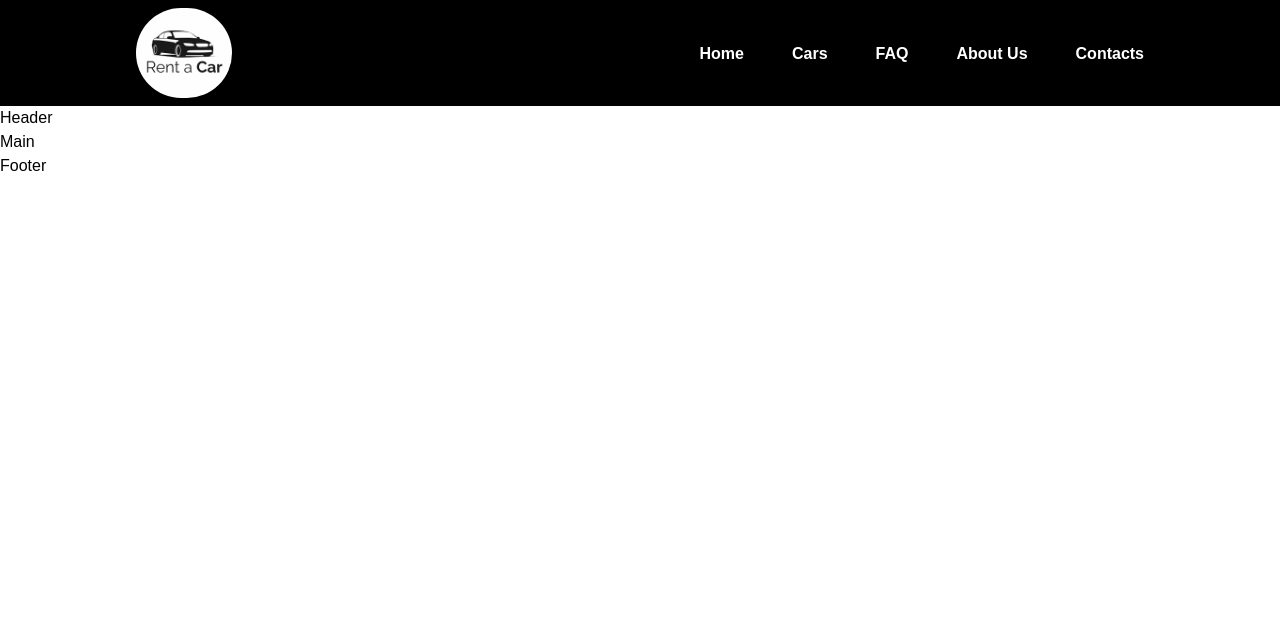
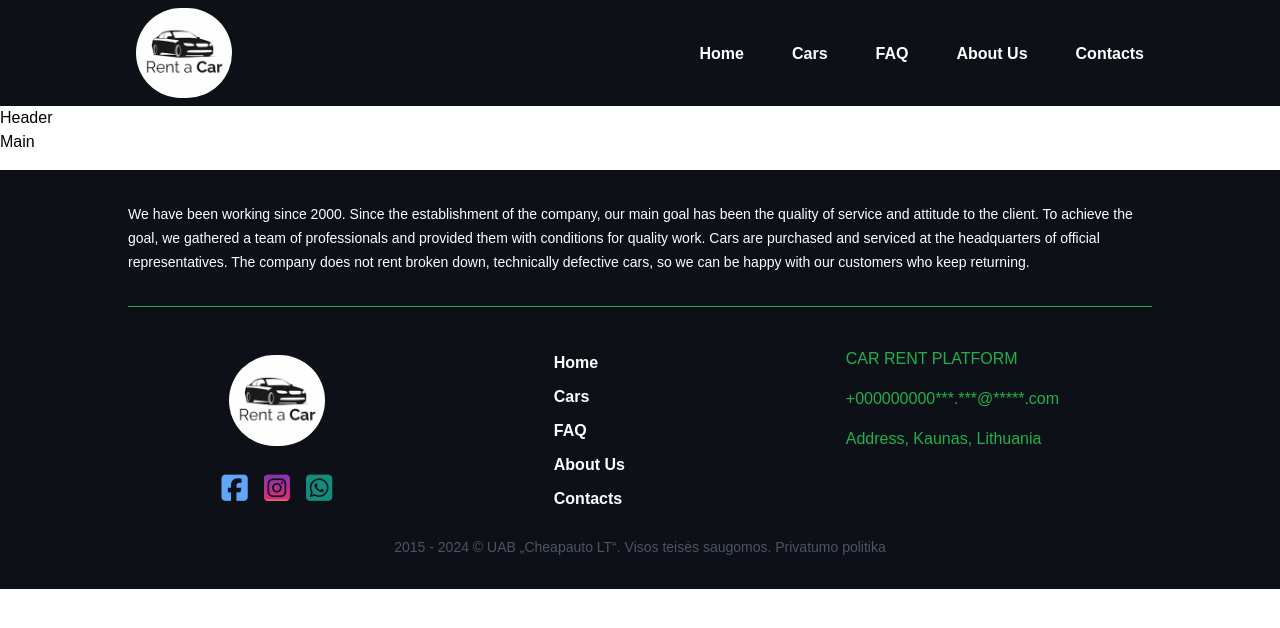
Before and after one commit to KestutisRuockus/portfolio, a React (Vite) app: page /carrentplatform in a window 1280 px wide. Shown: the top 628 px of the page. Built offline with nearby package versions, Linux system fonts and the light colour scheme.

Commit message:
Created Footer Component;

```diff
--- a/src/projects/CarRentPlatform/src/components/AboutUs/AboutUs.jsx
+++ b/src/projects/CarRentPlatform/src/components/AboutUs/AboutUs.jsx
@@ -4,7 +4,7 @@ import Footer from "../Footer/Footer";
 
 export default function aboutus() {
   return (
-    <div className="bg-white pb-4">
+    <div className="bg-white">
       <Navbar />
       <div className="flex flex-col sm:flex-row justify-center items-center gap-4 pt-4">
         <div className="sm:w-1/2 w-full">
--- a/src/projects/CarRentPlatform/src/components/Contacts/BiuroCard.jsx
+++ b/src/projects/CarRentPlatform/src/components/Contacts/BiuroCard.jsx
@@ -22,7 +22,7 @@ export default function Contacts() {
           <span className="font-medium">Email:</span>
           <p>
             <strong className="text-[#21B14C] cursor-pointer underline hover:text-black hover:no-underline transition-all duration-200">
-              +*********
+              ***.***@*****.com
             </strong>
           </p>
         </div>
--- a/src/projects/CarRentPlatform/src/components/Contacts/Contacts.jsx
+++ b/src/projects/CarRentPlatform/src/components/Contacts/Contacts.jsx
@@ -18,7 +18,7 @@ export default function Contacts() {
           <BiuroCard />
           <BiuroCard />
         </div>
-        <div className="w-1/3 max-[900px]:w-2/3 max-[900px]:w-full">
+        <div className="w-1/3 max-[900px]:w-full">
           <ContactUsForm />
         </div>
       </div>
--- a/src/projects/CarRentPlatform/src/components/Footer/Footer.jsx
+++ b/src/projects/CarRentPlatform/src/components/Footer/Footer.jsx
@@ -1,3 +1,78 @@
+import Logo from "../Logo/Logo";
+import { Link } from "react-router-dom";
+
 export default function Footer() {
-  return <div>Footer</div>;
+  const links = [
+    {
+      title: "Home",
+      url: "/carrentplatform",
+    },
+    {
+      title: "Cars",
+      url: "/carrentplatform/allcars",
+    },
+    {
+      title: "FAQ",
+      url: "/carrentplatform/faq",
+    },
+    {
+      title: "About Us",
+      url: "/carrentplatform/aboutus",
+    },
+    {
+      title: "Contacts",
+      url: "/carrentplatform/contacts",
+    },
+  ];
+
+  return (
+    <div className="min-h-[400px] flex flex-col justify-center items-center gap-6 bg-[#0D1017] text-white mt-4 py-8">
+      <div className="w-4/5 leading-6 text-sm border-b-[1px] border-[#21B14C] pb-8">
+        We have been working since 2000. Since the establishment of the company,
+        our main goal has been the quality of service and attitude to the
+        client. To achieve the goal, we gathered a team of professionals and
+        provided them with conditions for quality work. Cars are purchased and
+        serviced at the headquarters of official representatives. The company
+        does not rent broken down, technically defective cars, so we can be
+        happy with our customers who keep returning.
+      </div>
+      <div className="flex sm:flex-row flex-col sm:justify-evenly items-start sm:gap-0 gap-10 sm:pl-0 pl-[12%] w-full pt-4">
+        <div>
+          <Logo />
+          <div className="flex justify-center gap-4 mt-4">
+            <i className="fa-brands fa-square-facebook text-3xl text-blue-400 cursor-pointer hover:scale-125 transition-all duration-300"></i>
+            <i className="fa-brands fa-square-instagram text-3xl bg-gradient-to-b from-[#8134af] from-10% via-[#dd2a7b] via-80% to-[#feda77] to-90% text-transparent bg-clip-text cursor-pointer hover:scale-125 transition-all duration-300"></i>
+            <i className="fa-brands fa-square-whatsapp text-3xl text-[#128C7E] cursor-pointer hover:scale-125 transition-all duration-300"></i>
+          </div>
+        </div>
+        <div>
+          <ul className="flex flex-col gap-1">
+            {links.map((link) => (
+              <li
+                onClick={() => {
+                  window.scrollTo({ top: 0, behavior: "smooth" });
+                }}
+                className="text-xl hover:text-[#21B14C] hover:underline font-semibold cursor-pointer transition-all duration-200 text-nowrap list-none"
+                key={link.title}
+              >
+                <Link to={link.url}>{link.title}</Link>
+              </li>
+            ))}
+          </ul>
+        </div>
+        <div className="text-[#21B14C] flex flex-col gap-4">
+          <div>CAR RENT PLATFORM</div>
+          <div>
+            <span>+000000000</span>
+            <span>***.***@*****.com</span>
+          </div>
+          <div>Address, Kaunas, Lithuania</div>
+        </div>
+      </div>
+      <div className=" text-gray-600 text-xs sm:text-sm sm:px-0 px-6">
+        2015 - 2024 © UAB „Cheapauto LT“. Visos teisės saugomos. Privatumo
+        politika
+      </div>
+    </div>
+  );
 }
--- a/src/projects/CarRentPlatform/src/components/Navbar/Navbar.jsx
+++ b/src/projects/CarRentPlatform/src/components/Navbar/Navbar.jsx
@@ -29,11 +29,11 @@ export default function Navbar() {
   const [open, setOpen] = useState(false);
 
   return (
-    <div className=" bg-black">
+    <div className=" bg-[#0D1017]">
       <div className="w-4/5 m-auto flex justify-between items-center">
         <Logo />
         <ul
-          className={`text-white md:w-auto w-3/5 flex flex-col md:flex-row max-md:absolute right-0 top-0 justify-center items-center text-center min-[860px]:gap-12 min-[800px]:gap-10 gap-8 text-2xl font-bol bg-black py-8 px-2 rounded-bl-3xl transition-all duration-500 ${
+          className={`text-white md:w-auto w-3/5 flex flex-col md:flex-row max-md:absolute right-0 top-0 justify-center items-center text-center min-[860px]:gap-12 min-[800px]:gap-10 gap-8 text-2xl font-bol bg-[#0D1017] py-8 px-2 rounded-bl-3xl transition-all duration-500 ${
             open ? "right-[0]" : "top-[-400px]"
           }`}
         >
```
